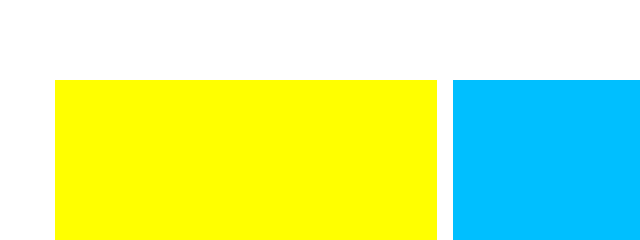
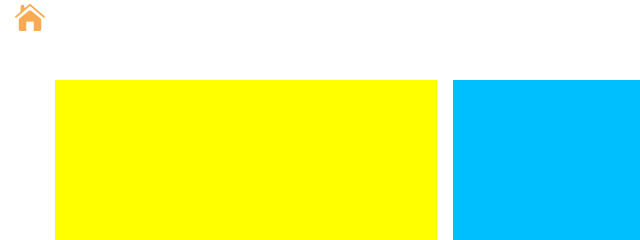
Before and after one commit to ron93/CovidAnalysis-Databricks, a plain HTML site: page index.html in a window 1280 px wide. Shown: the top 240 px of the page, 0-640 px from the left. Drawn offline with Linux system fonts and the light colour scheme; a web font is replaced by a local one.

Commit message:
hompage home icon

```diff
--- a/css/app.css
+++ b/css/app.css
@@ -1,15 +1,24 @@
 /*NB://
 *.empty class  separates  content by  2vh
+*icon color #f7ac54
+
+*/
+/*gen styles*/
+i{
+    color: #f7ac54;
+    font-size: 30px;
+}
 
 
-*/
 
-/**/
-body{
+
+
+/*header*/
+.header{
+    height:  10vh;
 }
-.container{
-    margin-top: 10vh;
-}
+
+
 /*--CONTENT--*/
 .main{
 
--- a/index.html
+++ b/index.html
@@ -13,6 +13,8 @@
 <!--fonts-->
    <link href="https://fonts.googleapis.com/css?family=Bree+Serif|Francois+One" rel="stylesheet">
 
+<!--    icons-->
+    <link href="icons/styles.css" rel="stylesheet">
 
     <!-- Bootstrap Core CSS -->
     <link href="css/bootstrap.min.css" rel="stylesheet">
@@ -35,6 +37,11 @@
 </head>
 
 <body>
+
+    <div class="col-md-12 header">
+    <i class="icon-icon-house"></i>
+    </div>
+
     <div class="container">
 <!--        content-->
 
```
